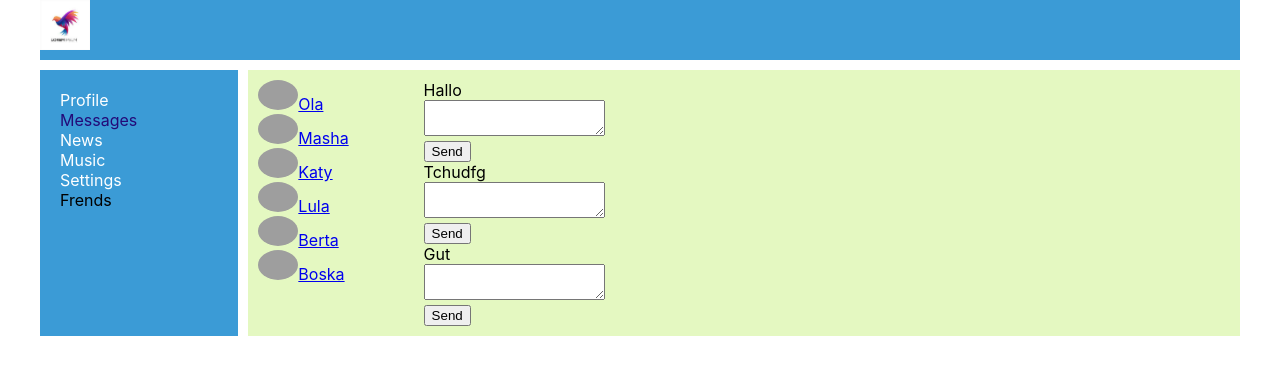
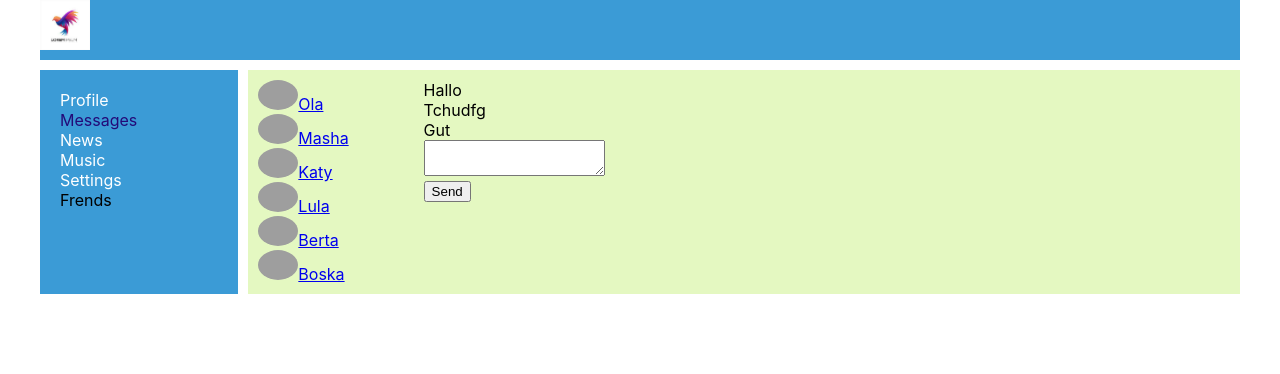
Before and after one commit to Svetlana148/social-network, a React (Create React App) app: page /Dialogs in a window 1280 px wide. Shown: the top 374 px of the page. Built offline with nearby package versions, Linux system fonts and the light colour scheme; grey boxes are pictures that could not be loaded.

Commit message:
Перед удалением render.js

```diff
--- a/src/App.js
+++ b/src/App.js
@@ -21,10 +21,13 @@ const App = (props) => {
         <div className='app-wrapper-content'>
           <Routes>
             <Route path='/Profile/*' element=
-                              {<Profile profilePage={props.appState.profilePage}
-                              addPost={props.addPost}
-                              updateNewPostText={props.updateNewPostText}/>} />
-            <Route path='/Dialogs/*' element={<Dialogs Data={props.appState.dialogsPage}/>} />
+                                    {<Profile profilePage={props.appState.profilePage}
+                                    addPost={props.addPost}
+                                    updateNewPostText={props.updateNewPostText}/>} />
+
+            <Route path='/Dialogs/*' element={<Dialogs Data={props.appState.dialogsPage}
+                                    addMessage={props.addMessage}
+                                    updateNewMessageText={props.updateNewMessageText}/>} />
 
             <Route path='/News/*' element={<News />} />
             <Route path='/Music/*' element={<Music />} />
--- a/src/components/Dialogs/Dialogs.jsx
+++ b/src/components/Dialogs/Dialogs.jsx
@@ -6,6 +6,28 @@ import Message from "./Message/Message.jsx";
 
 
 const Dialogs = (props) => {
+
+
+
+// ref------------------------------------
+let newMessageElement = React.createRef();
+
+// onChange-------------------------------
+let onMessageChange = ()=>{
+	let text =  newMessageElement.current.value;
+		// BLLstate renew------------------------
+		props.updateNewMessageText(text);
+};
+// value------------------------------------
+// take from state  - props    newMessageText
+
+// addMessage-----------------------------------------
+// take from BLLstate  - props    addMessage
+let addMessage = ()=>{
+	props.addMessage();
+};
+// ----------------------------------------------------------------------------
+
 
 
 
@@ -22,7 +44,21 @@ const Dialogs = (props) => {
 
 			<div className={s.messages}>
 				{messagesElement}
+{/* --------------------------------------------------------------------------- */}
+				<div>
+				<textarea onChange={onMessageChange} ref={newMessageElement} value={props.Data.newMessageText}/>
+				</div>
+
+				<div>
+					<button onClick={addMessage}>Send</button>
+				</div>
+{/* --------------------------------------------------------------------------- */}
+
+
+
 			</div>
+
+
 
 		</div>
 	)
--- a/src/components/Dialogs/Message/Message.jsx
+++ b/src/components/Dialogs/Message/Message.jsx
@@ -2,19 +2,15 @@ import React from "react";
 import s from "./Message.module.css";
 
 
+const Message=(props)=>{
+
+	return(
+		<div>
+			<div className="message">
+				{props.message}
+			</div>
 
 
-const Message=(props)=>{
-	return(
-		<div className="message">
-			{props.message}
-			<div>
-				<textarea></textarea>
-			</div>
-
-			<div>
-				<button onClick={()=>{alert('Hello')}}>Send</button>
-			</div>
 		</div>
 
 	)
--- a/src/components/Profile/MyPosts/MyPosts.jsx
+++ b/src/components/Profile/MyPosts/MyPosts.jsx
@@ -6,20 +6,22 @@ import Post from './Post/Post.jsx';
 
 
 const MyPosts = (props) => {
+
 	let postsElement = props.postsData.map(p =>
 							<Post message={p.message} likesCount={p.likesCount} />);
 
+
+	// ref----------------------------------------------
 	let newPostElement = React.createRef();
 
-	let addPost = ()=>{
-		// let text = newPostElement.current.value;
-		props.addPost();
-	//	newPostElement.current.value = '';  Очищаем
-	}
-
+	// onChange-----------------------------------------
 	let onPostChange = ()=>{
 		let text =  newPostElement.current.value;
 		props.updateNewPostText(text);
+	}
+// addPost-----------------------------------------
+	let addPost = ()=>{
+		props.addPost();
 	}
 
 	return (
--- a/src/redux/state.js
+++ b/src/redux/state.js
@@ -9,8 +9,8 @@ let state = {
 		{ id: 2, message: 'Hjiolpoiu', likesCount: '23' },
 		{ id: 3, message: '12342345', likesCount: '78' }
 		],
-		newPostText : 'Hallo everybody'
-	},
+		// what is changing
+		newPostText : 'Hallo everybody' 	},
 
 
 	dialogsPage:{
@@ -26,7 +26,9 @@ let state = {
 		{id: 1, message: 'Hallo'},
 		{id: 2, message: 'Tchudfg'},
 		{id: 3, message: 'Gut'}
-		]
+		],
+		// what is changing
+		newMessageText : ``
 	},
 	sidebar:{
 		frendsData : [
@@ -39,6 +41,15 @@ let state = {
 }
 
 window.state = state;
+
+
+
+// Post -----------------------------------------
+export let updateNewPostText = (newText)=>{
+
+	state.profilePage.newPostText = newText;
+	rerenderEntireTree(state);
+}
 
 
 export let addPost = ()=>{
@@ -54,10 +65,33 @@ export let addPost = ()=>{
 	rerenderEntireTree(state);
 }
 
-export let updateNewPostText = (newText)=>{
 
-	state.profilePage.newPostText = newText;
+
+// Message -----------------------------------------
+// Change Message
+export let updateNewMessageText = (newText)=>{
+
+	state.dialogsPage.newMessageText = newText;
 	rerenderEntireTree(state);
 }
 
+
+
+// Add Message
+export let addMessage = ()=>{
+
+	let newMessage = {
+		id: 4,
+		message: state.dialogsPage.newMessageText
+	};
+
+	state.dialogsPage.messagesData.push(newMessage);
+	state.dialogsPage.newMessageText=('');
+	rerenderEntireTree(state);
+}
+
+
+
+
+
 export default state;
--- a/src/render.js
+++ b/src/render.js
@@ -4,8 +4,12 @@ import './index.css';
 import App from './App';
 import reportWebVitals from './reportWebVitals';
 import { BrowserRouter } from 'react-router-dom';
+
 import { addPost } from './redux/State.js';
 import {updateNewPostText} from './redux/State.js';
+
+import { addMessage } from './redux/State.js';
+import {updateNewMessageText} from './redux/State.js';
 
 
 const root = ReactDOM.createRoot(document.getElementById('root'));
@@ -13,7 +17,9 @@ export let rerenderEntireTree = (state) => {
 
   root.render(
     <BrowserRouter>
-      <App appState={state} addPost={addPost} updateNewPostText={updateNewPostText}/>
+      <App appState={state}
+          addPost={addPost} updateNewPostText={updateNewPostText}
+          addMessage={addMessage} updateNewMessageText={updateNewMessageText}/>
     </BrowserRouter>
   );
   reportWebVitals();
```
